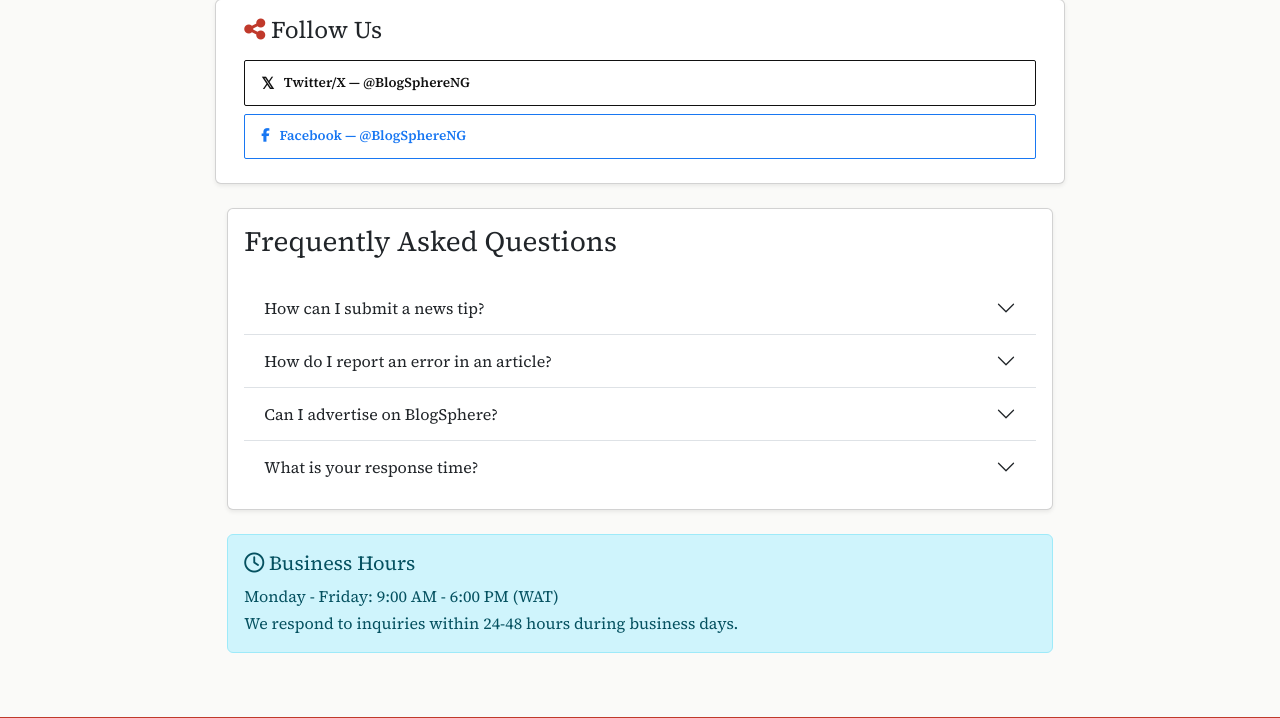
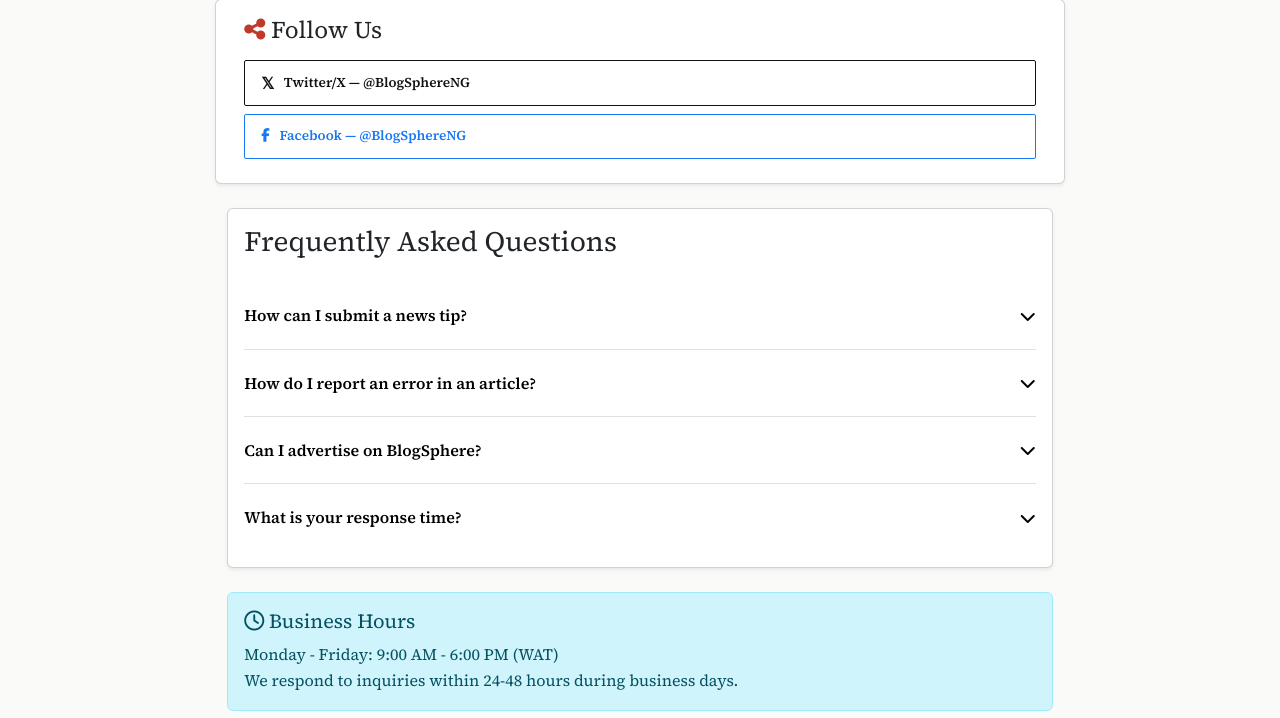
Before and after one commit to Sheddo7/BlogSphere, a Django app: page /contact/ in a window 1280 px wide. Shown: the part 1189-1907 px from the top of the page. Run offline with Django 5.2, Linux system fonts and the light colour scheme; data that the repository does not hold is empty; parts of the project's set-up code (start-up, migrations or seed data) failed here and were passed over; some libraries are stand-ins or nearby versions.

Commit message:
contact us11

```diff
--- a/templates/blog/contact.html
+++ b/templates/blog/contact.html
@@ -96,81 +96,77 @@
                 <div class="card-body">
                     <h3 class="mb-4">Frequently Asked Questions</h3>
 
-                    <div class="accordion accordion-flush" id="faqAccordion">
-                        <div class="accordion-item">
-                            <h2 class="accordion-header" id="heading1">
-                                <button class="accordion-button collapsed" type="button"
-                                        data-bs-toggle="collapse"
-                                        data-bs-target="#faq1"
-                                        aria-expanded="false"
-                                        aria-controls="faq1">
-                                    How can I submit a news tip?
-                                </button>
-                            </h2>
-                            <div id="faq1" class="accordion-collapse collapse"
-                                 aria-labelledby="heading1">
-                                <div class="accordion-body">
-                                    You can submit news tips by emailing info@blogsphere.ng or using the contact form above with "Editorial/Content" as the subject.
-                                </div>
+                    <div id="faqAccordion">
+
+                        <div class="faq-item border-bottom py-3">
+                            <button class="faq-btn d-flex justify-content-between align-items-center w-100 border-0 bg-transparent text-start fw-semibold py-1"
+                                    onclick="toggleFaq(this)">
+                                How can I submit a news tip?
+                                <i class="fas fa-chevron-down faq-icon ms-2" style="transition:transform .25s;flex-shrink:0;"></i>
+                            </button>
+                            <div class="faq-body" style="display:none;padding-top:.75rem;color:#555;line-height:1.7;">
+                                You can submit news tips by emailing info@blogsphere.ng or using the contact form above with "Editorial/Content" as the subject.
                             </div>
                         </div>
 
-                        <div class="accordion-item">
-                            <h2 class="accordion-header" id="heading2">
-                                <button class="accordion-button collapsed" type="button"
-                                        data-bs-toggle="collapse"
-                                        data-bs-target="#faq2"
-                                        aria-expanded="false"
-                                        aria-controls="faq2">
-                                    How do I report an error in an article?
-                                </button>
-                            </h2>
-                            <div id="faq2" class="accordion-collapse collapse"
-                                 aria-labelledby="heading2">
-                                <div class="accordion-body">
-                                    We take accuracy seriously. Please use the contact form with "Complaint/Report Error" as the subject, and provide details about the error and the article URL.
-                                </div>
+                        <div class="faq-item border-bottom py-3">
+                            <button class="faq-btn d-flex justify-content-between align-items-center w-100 border-0 bg-transparent text-start fw-semibold py-1"
+                                    onclick="toggleFaq(this)">
+                                How do I report an error in an article?
+                                <i class="fas fa-chevron-down faq-icon ms-2" style="transition:transform .25s;flex-shrink:0;"></i>
+                            </button>
+                            <div class="faq-body" style="display:none;padding-top:.75rem;color:#555;line-height:1.7;">
+                                We take accuracy seriously. Please use the contact form with "Complaint/Report Error" as the subject and provide details about the error and the article URL.
                             </div>
                         </div>
 
-                        <div class="accordion-item">
-                            <h2 class="accordion-header" id="heading3">
-                                <button class="accordion-button collapsed" type="button"
-                                        data-bs-toggle="collapse"
-                                        data-bs-target="#faq3"
-                                        aria-expanded="false"
-                                        aria-controls="faq3">
-                                    Can I advertise on BlogSphere?
-                                </button>
-                            </h2>
-                            <div id="faq3" class="accordion-collapse collapse"
-                                 aria-labelledby="heading3">
-                                <div class="accordion-body">
-                                    Yes! We offer various advertising options. Please email advertising@blogsphere.ng or use the contact form with "Advertising" as the subject.
-                                </div>
+                        <div class="faq-item border-bottom py-3">
+                            <button class="faq-btn d-flex justify-content-between align-items-center w-100 border-0 bg-transparent text-start fw-semibold py-1"
+                                    onclick="toggleFaq(this)">
+                                Can I advertise on BlogSphere?
+                                <i class="fas fa-chevron-down faq-icon ms-2" style="transition:transform .25s;flex-shrink:0;"></i>
+                            </button>
+                            <div class="faq-body" style="display:none;padding-top:.75rem;color:#555;line-height:1.7;">
+                                Yes! We offer various advertising options. Please email info@blogsphere.ng or use the contact form with "Advertising" as the subject.
                             </div>
                         </div>
 
-                        <div class="accordion-item">
-                            <h2 class="accordion-header" id="heading5">
-                                <button class="accordion-button collapsed" type="button"
-                                        data-bs-toggle="collapse"
-                                        data-bs-target="#faq5"
-                                        aria-expanded="false"
-                                        aria-controls="faq5">
-                                    What is your response time?
-                                </button>
-                            </h2>
-                            <div id="faq5" class="accordion-collapse collapse"
-                                 aria-labelledby="heading5">
-                                <div class="accordion-body">
-                                    We strive to respond to all inquiries within 24-48 hours during business days.
-                                </div>
+                        <div class="faq-item py-3">
+                            <button class="faq-btn d-flex justify-content-between align-items-center w-100 border-0 bg-transparent text-start fw-semibold py-1"
+                                    onclick="toggleFaq(this)">
+                                What is your response time?
+                                <i class="fas fa-chevron-down faq-icon ms-2" style="transition:transform .25s;flex-shrink:0;"></i>
+                            </button>
+                            <div class="faq-body" style="display:none;padding-top:.75rem;color:#555;line-height:1.7;">
+                                We strive to respond to all inquiries within 24-48 hours during business days. Urgent matters may receive faster responses.
                             </div>
                         </div>
+
                     </div>
                 </div>
             </div>
+
+            <script>
+            function toggleFaq(btn) {
+                const body = btn.nextElementSibling;
+                const icon = btn.querySelector('.faq-icon');
+                const isOpen = body.style.display === 'block';
+
+                // Close all other open FAQs
+                document.querySelectorAll('.faq-body').forEach(function(b) {
+                    b.style.display = 'none';
+                });
+                document.querySelectorAll('.faq-icon').forEach(function(i) {
+                    i.style.transform = 'rotate(0deg)';
+                });
+
+                // If it was closed, open it
+                if (!isOpen) {
+                    body.style.display = 'block';
+                    icon.style.transform = 'rotate(180deg)';
+                }
+            }
+            </script>
 
             <!-- Business Hours -->
             <div class="alert alert-info mt-4">
```
